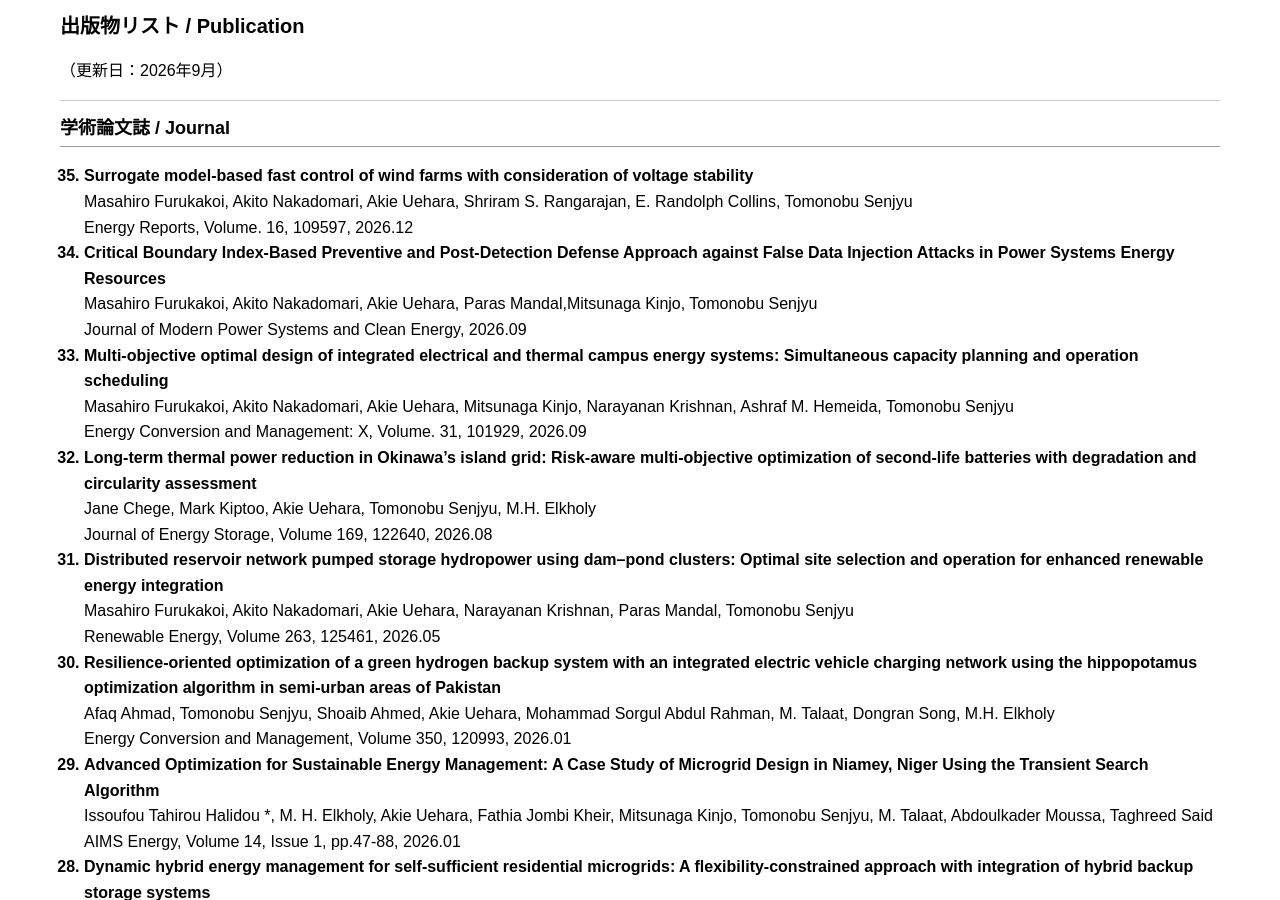
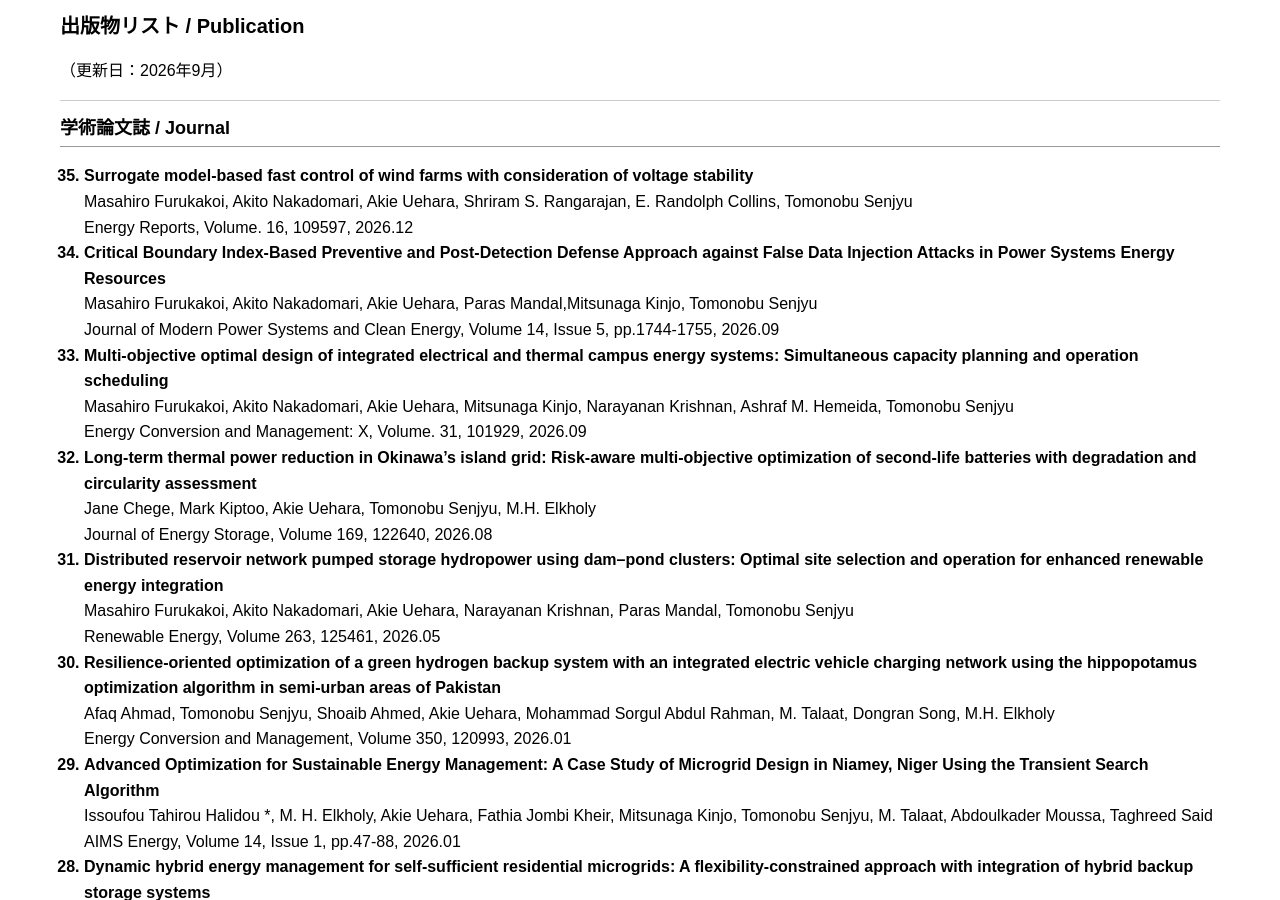
Before and after one commit to akieuehara/AkieUehara.github.io, a Jekyll site: the page built from publications.md, in a window 1280 px wide and 900 px high. Built offline with Jekyll 4.4.1, drawn with Linux system fonts in a browser that asks for light colours; comment, search, counter and statistics services are not loaded.

Commit message:
Update publications.md

```diff
--- a/publications.md
+++ b/publications.md
@@ -22,7 +22,7 @@ title: "Publication"
 <li>
   <b>Critical Boundary Index-Based Preventive and Post-Detection Defense Approach against False Data Injection Attacks in Power Systems Energy Resources</b><br>
   Masahiro Furukakoi, Akito Nakadomari, Akie Uehara, Paras Mandal,Mitsunaga Kinjo, Tomonobu Senjyu<br>
-  Journal of Modern Power Systems and Clean Energy, 2026.09<br>
+  Journal of Modern Power Systems and Clean Energy, Volume 14, Issue 5, pp.1744-1755, 2026.09<br>
  <span class="__dimensions_badge_embed__" data-doi="10.35833/MPCE.2025.000962" data-style="small_rectangle"></span>
  </li>
 
```
